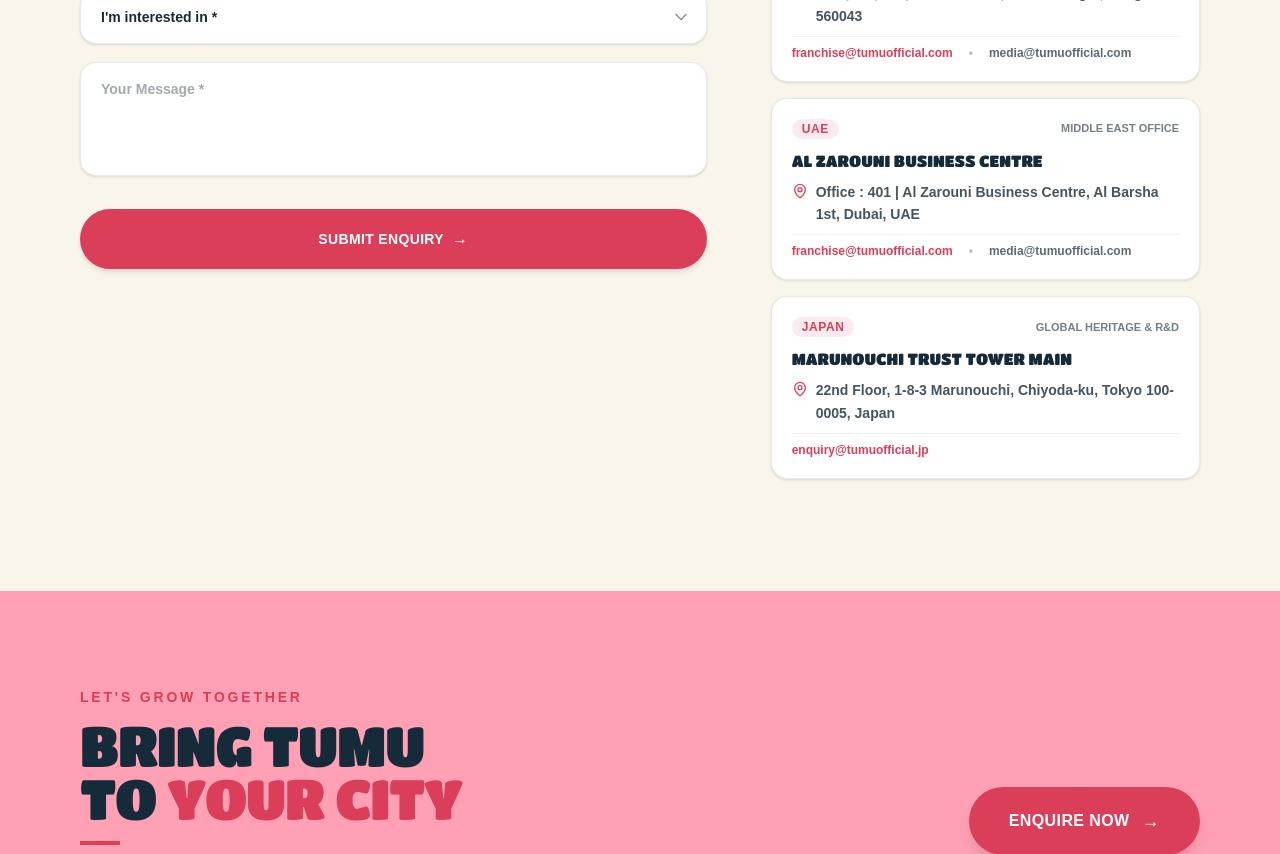
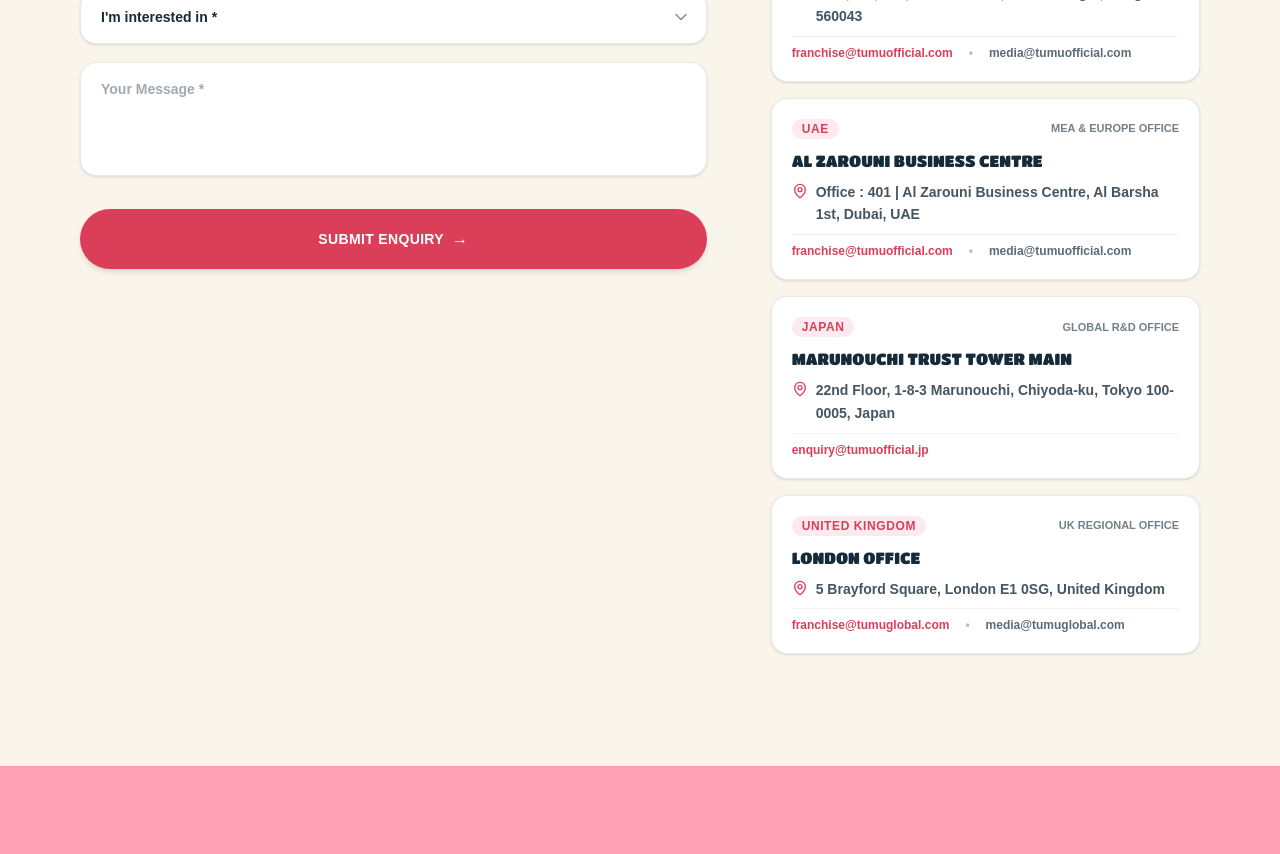
Before and after one commit to ahamadzaeem/tumu2, a Next.js app: page /contact in a window 1280 px wide. Shown: the part 940-1794 px from the top of the page. Built offline with nearby package versions, Linux system fonts and the light colour scheme; no server answers; a web font is replaced by a local one.

Commit message:
feat(contact): update regional office labels and add UK Regional Office (London)

```diff
--- a/src/app/contact/page.tsx
+++ b/src/app/contact/page.tsx
@@ -264,7 +264,7 @@ export default function ContactPage() {
                     <span className="text-xs font-black uppercase tracking-wider text-[#DB3E59] bg-[#DB3E59]/10 px-2.5 py-0.5 rounded-full">
                       INDIA
                     </span>
-                    <span className="text-[11px] font-bold text-[#162B3A]/60 uppercase">Regional Headquarters</span>
+                    <span className="text-[11px] font-bold text-[#162B3A]/60 uppercase">Asia-Pacific Office</span>
                   </div>
                   <h4 className="text-sm sm:text-base font-black text-[#162B3A] uppercase mt-0.5">
                     Starhub Food Works Pvt Ltd
@@ -290,7 +290,7 @@ export default function ContactPage() {
                     <span className="text-xs font-black uppercase tracking-wider text-[#DB3E59] bg-[#DB3E59]/10 px-2.5 py-0.5 rounded-full">
                       UAE
                     </span>
-                    <span className="text-[11px] font-bold text-[#162B3A]/60 uppercase">Middle East Office</span>
+                    <span className="text-[11px] font-bold text-[#162B3A]/60 uppercase">MEA &amp; Europe Office</span>
                   </div>
                   <h4 className="text-sm sm:text-base font-black text-[#162B3A] uppercase mt-0.5">
                     Al Zarouni Business Centre
@@ -316,7 +316,7 @@ export default function ContactPage() {
                     <span className="text-xs font-black uppercase tracking-wider text-[#DB3E59] bg-[#DB3E59]/10 px-2.5 py-0.5 rounded-full">
                       JAPAN
                     </span>
-                    <span className="text-[11px] font-bold text-[#162B3A]/60 uppercase">Global Heritage &amp; R&amp;D</span>
+                    <span className="text-[11px] font-bold text-[#162B3A]/60 uppercase">Global R&amp;D Office</span>
                   </div>
                   <h4 className="text-sm sm:text-base font-black text-[#162B3A] uppercase mt-0.5">
                     Marunouchi Trust Tower Main
@@ -328,6 +328,32 @@ export default function ContactPage() {
                   <div className="flex items-center gap-2 text-xs font-bold pt-2 border-t border-black/5">
                     <a href="mailto:enquiry@tumuofficial.jp" className="text-[#DB3E59] hover:underline">
                       enquiry@tumuofficial.jp
+                    </a>
+                  </div>
+                </div>
+
+                {/* 4. UNITED KINGDOM */}
+                <div className="p-5 rounded-2xl bg-white border border-[#162B3A]/10 shadow-sm flex flex-col gap-2">
+                  <div className="flex items-center justify-between">
+                    <span className="text-xs font-black uppercase tracking-wider text-[#DB3E59] bg-[#DB3E59]/10 px-2.5 py-0.5 rounded-full">
+                      UNITED KINGDOM
+                    </span>
+                    <span className="text-[11px] font-bold text-[#162B3A]/60 uppercase">UK Regional Office</span>
+                  </div>
+                  <h4 className="text-sm sm:text-base font-black text-[#162B3A] uppercase mt-0.5">
+                    London Office
+                  </h4>
+                  <div className="flex items-start gap-2 text-xs sm:text-sm font-semibold text-[#162B3A]/80 leading-relaxed">
+                    <MapPin className="w-4 h-4 text-[#DB3E59] shrink-0 mt-0.5" />
+                    <span>5 Brayford Square, London E1 0SG, United Kingdom</span>
+                  </div>
+                  <div className="flex flex-wrap items-center gap-x-4 gap-y-1 text-xs font-bold pt-2 border-t border-black/5">
+                    <a href="mailto:franchise@tumuglobal.com" className="text-[#DB3E59] hover:underline">
+                      franchise@tumuglobal.com
+                    </a>
+                    <span className="text-[#162B3A]/30">•</span>
+                    <a href="mailto:media@tumuglobal.com" className="text-[#162B3A]/70 hover:text-[#DB3E59]">
+                      media@tumuglobal.com
                     </a>
                   </div>
                 </div>
```
